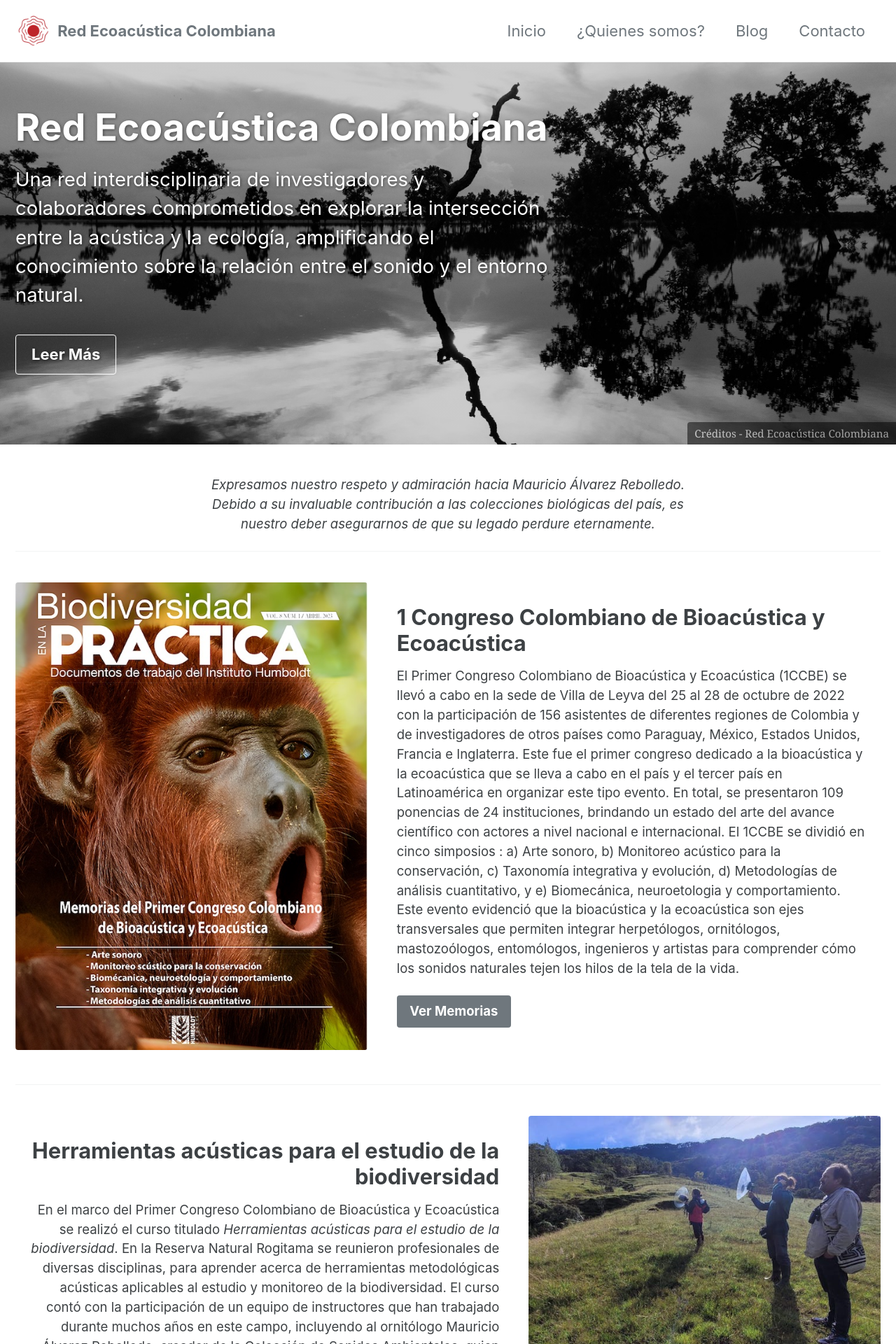
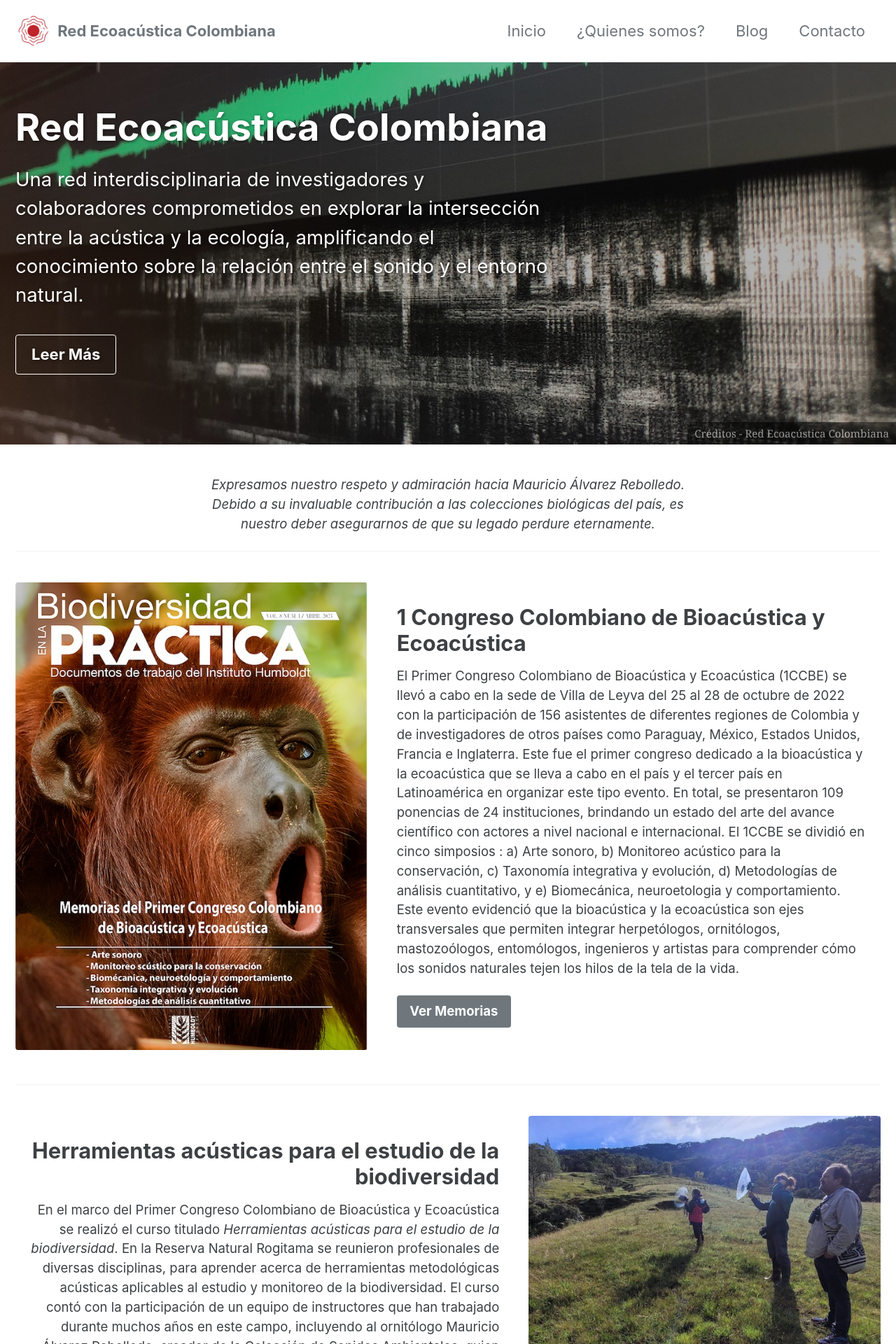
Before and after one commit to redecoacustica/recweb, a Jekyll site: the page built from index.md, in a window 1280 px wide. Shown: the top 1920 px of the page at 70% size. Built offline with Jekyll 4.4.1, drawn with Linux system fonts in a browser that asks for light colours; cached includes are drawn as plain includes.

Commit message:
FIX: ajuste de encabezado

```diff
--- a/index.md
+++ b/index.md
@@ -3,8 +3,8 @@
 layout: splash
 header:
   overlay_color: "#000"
-  overlay_filter: "0.2"
-  overlay_image: /assets/images/encabezado_2.jpg
+  overlay_filter: "0.3"
+  overlay_image: /assets/images/encabezado_3.jpg
   caption: "Créditos - Red Ecoacústica Colombiana"
   actions:
     - label: "Leer Más"
```
Also changed, not shown: assets/images/encabezado_3.jpg (added).
